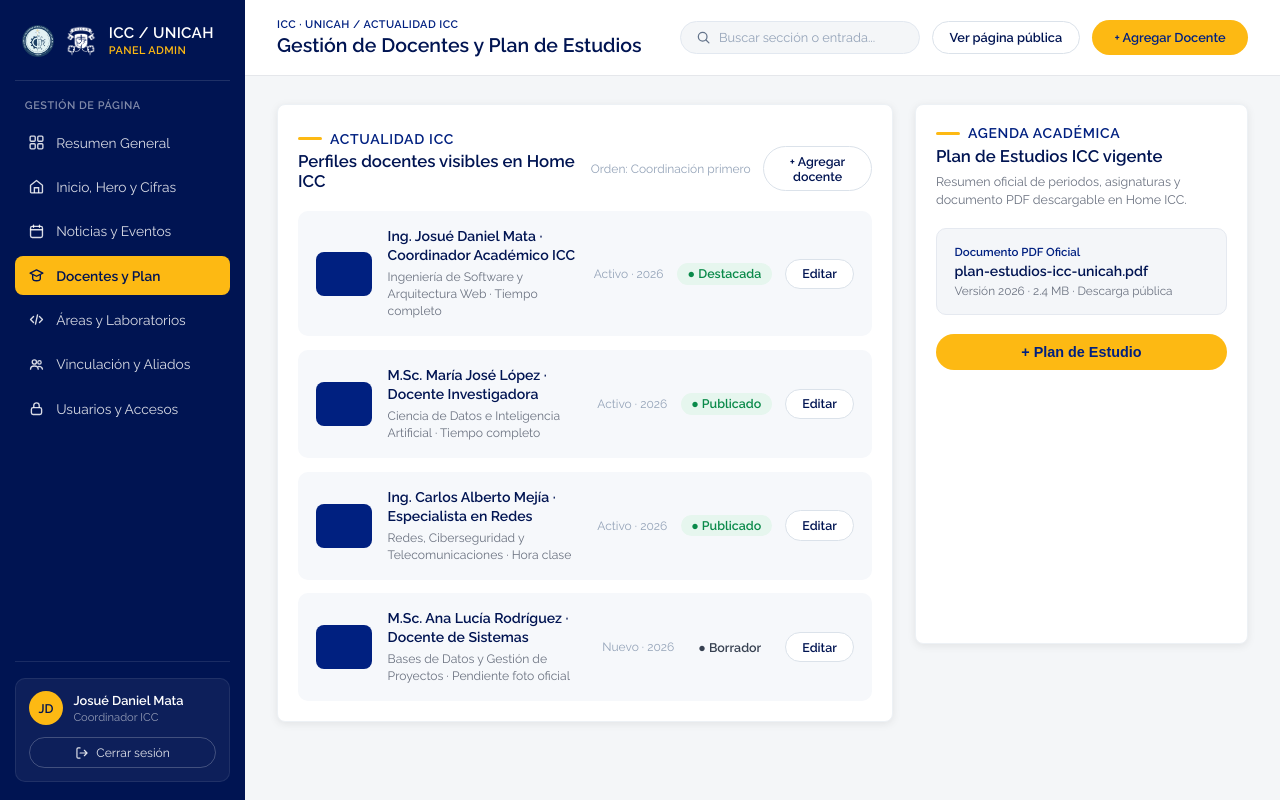
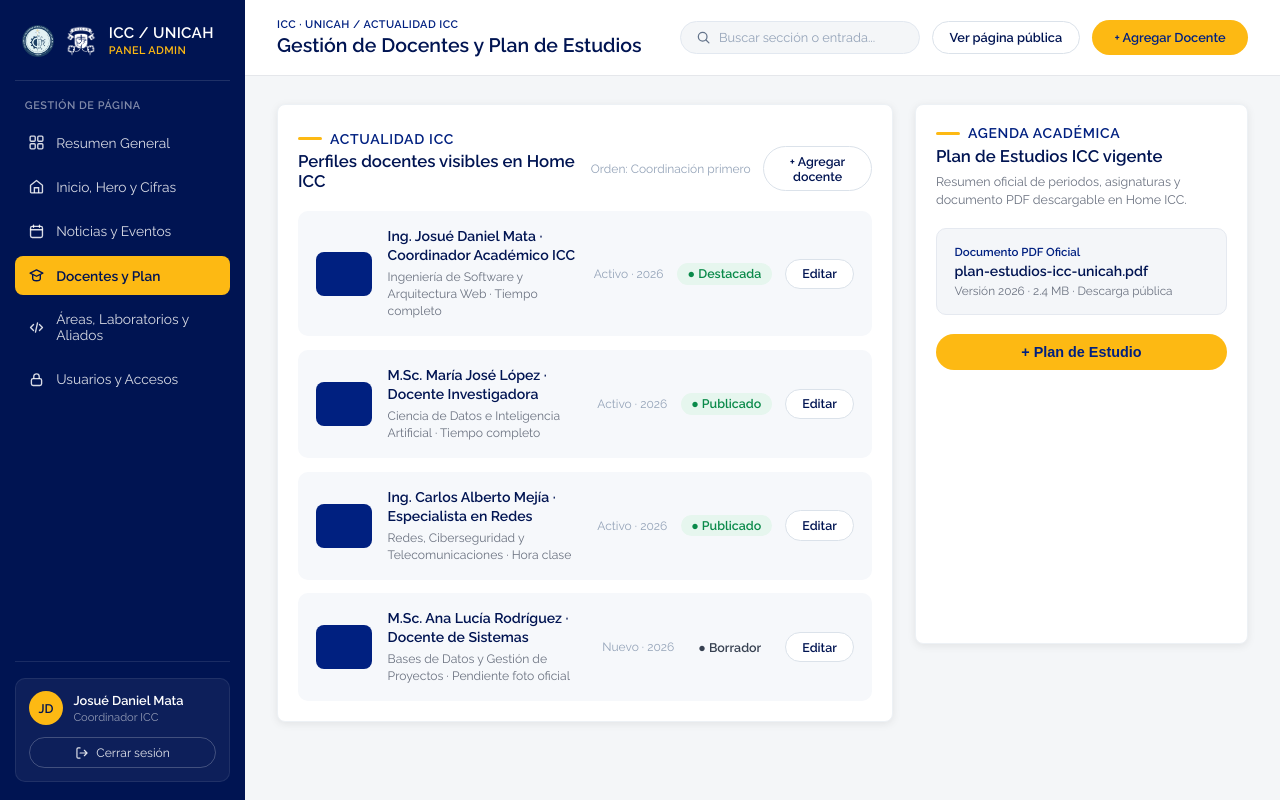
Before and after one commit to Johancito19/ICCWebpage, a Next.js app in the folder icc_webpage/: page /admin/docentes in a window 1280 px wide. Built offline with nearby package versions, Linux system fonts and the light colour scheme.

Commit message:
Cambios en sidebar

```diff
--- a/icc_webpage/src/components/admin/Sidebar.tsx
+++ b/icc_webpage/src/components/admin/Sidebar.tsx
@@ -114,24 +114,7 @@ export default function Sidebar({ onAbrirModalSalir }: SidebarProps) {
                 strokeLinejoin="round"
               />
             </svg>
-            <span>Áreas y Laboratorios</span>
-          </Link>
-
-          <Link
-            href="/admin/areas"
-            className="adm-nav-link"
-          >
-            <svg viewBox="0 0 20 20" fill="none" className="adm-nav-icon">
-              <circle cx="7.5" cy="7" r="2.5" stroke="currentColor" strokeWidth="1.6" />
-              <circle cx="13.5" cy="7.5" r="2" stroke="currentColor" strokeWidth="1.5" />
-              <path
-                d="M3 15.5C3 13.3 5 11.8 7.5 11.8C10 11.8 12 13.3 12 15.5M12.5 12.2C14.8 12.3 16.8 13.5 17 15.5"
-                stroke="currentColor"
-                strokeWidth="1.6"
-                strokeLinecap="round"
-              />
-            </svg>
-            <span>Vinculación y Aliados</span>
+            <span>Áreas, Laboratorios y Aliados</span>
           </Link>
 
           <Link
```
